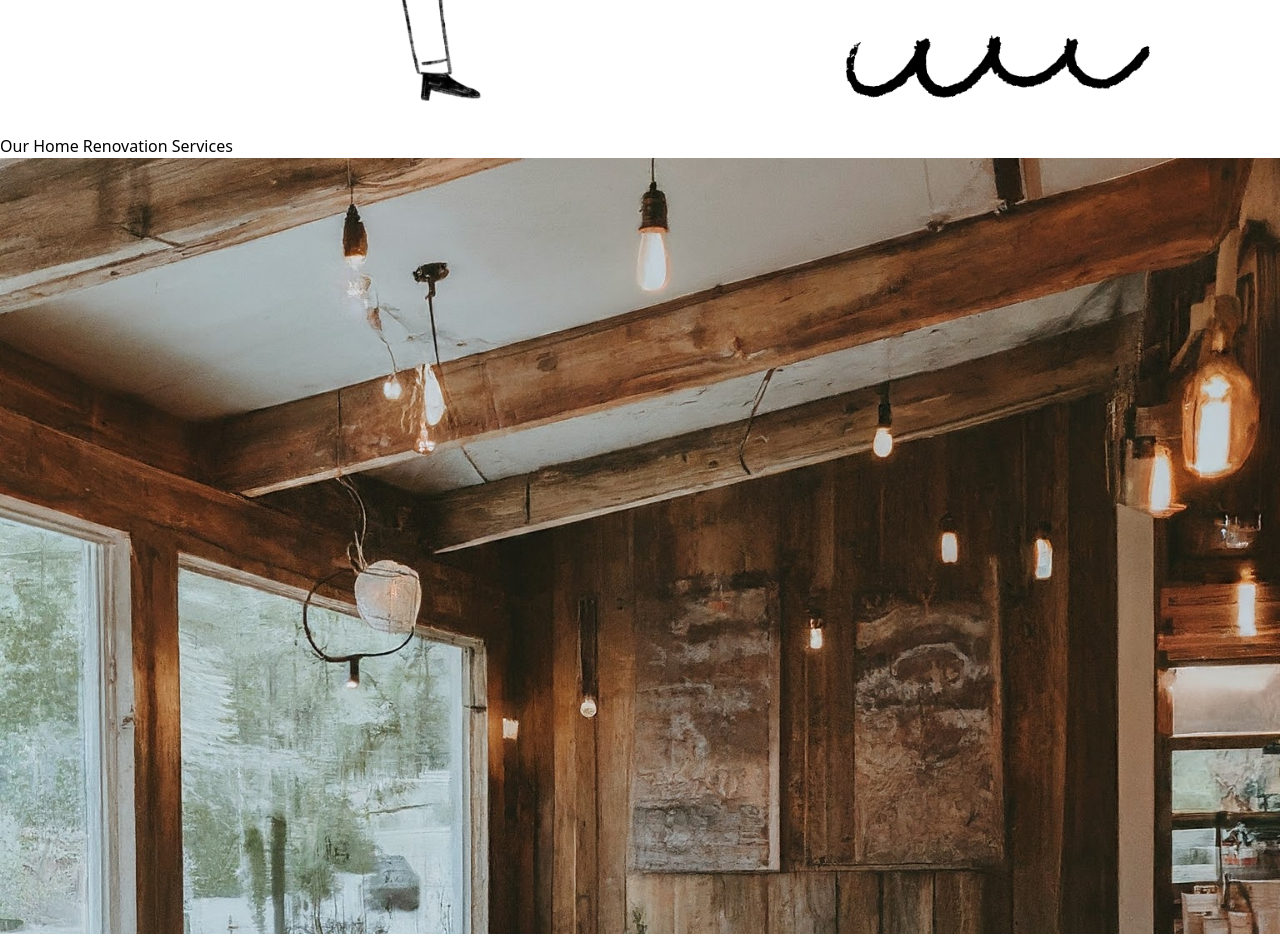
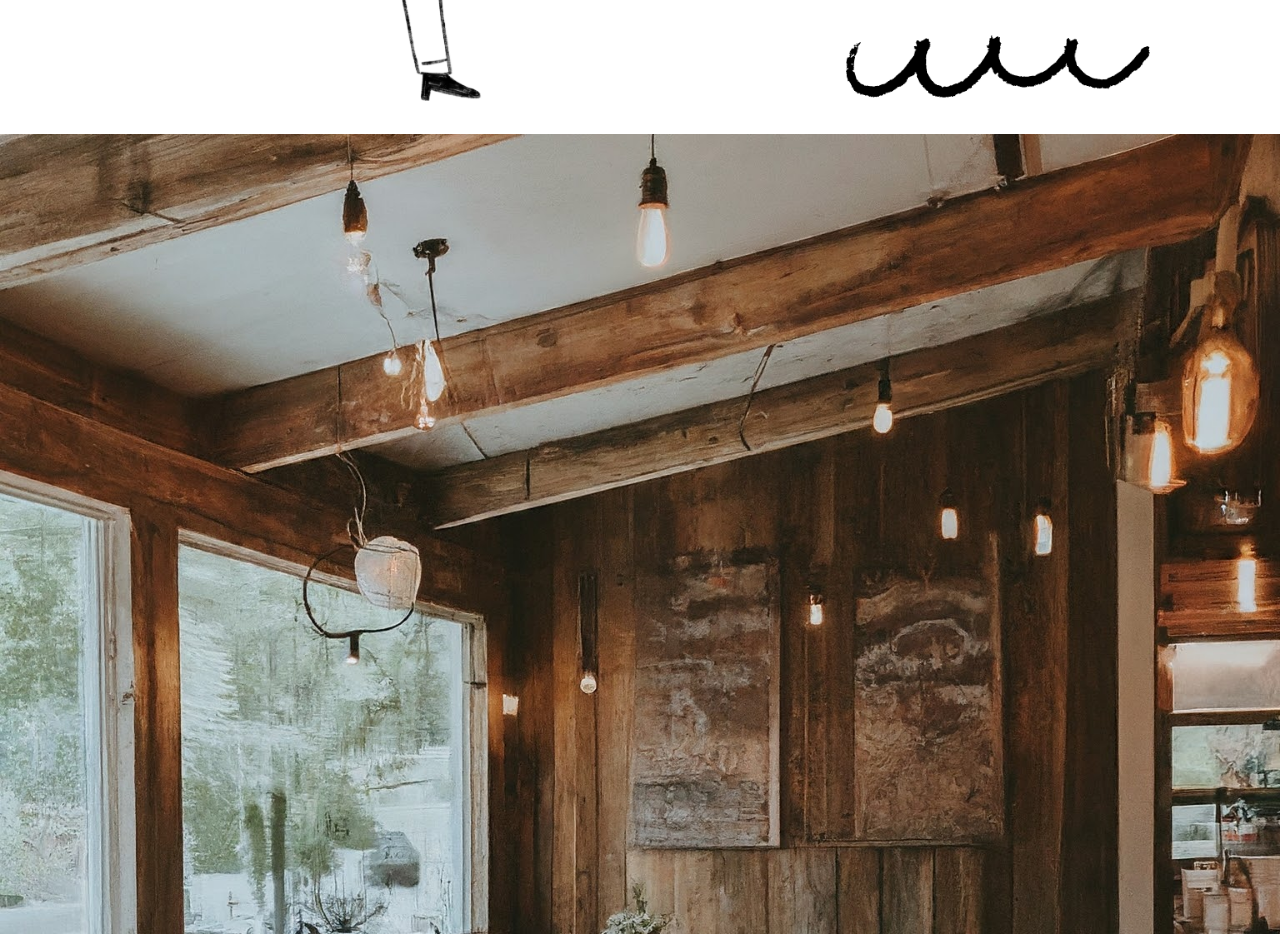
Before and after one commit to JustinCodes0/React-Tailwind-Project, a React (Vite) app: page / in a window 1280 px wide. Shown: the part 2980-3914 px from the top of the page. Built offline with nearby package versions, Linux system fonts and the light colour scheme.

Commit message:
Minor change

```diff
--- a/src/components/Services.jsx
+++ b/src/components/Services.jsx
@@ -4,7 +4,7 @@ const Services = () => {
   return (
     <section className="max-w-7xl mx-auto border-b-2" id="services">
         <div className="my-20">
-            <h2 className="text-xl lg:text-3xl tracking-tight text-center uppercase mb-20">Our Home Renovation Services</h2>
+            <h2 className="text-xl lg:text-3xl tracking-tight text-center uppercase mb-20"></h2>
             {SERVICES_CONTENT.map((service, index) => (
                 <div key={index} className="mb-12 mx-4 flex flex-col lg:flex-row">
                     <div className={`lg:w-1/2 mb-4 lg:mb-0 ${
```
